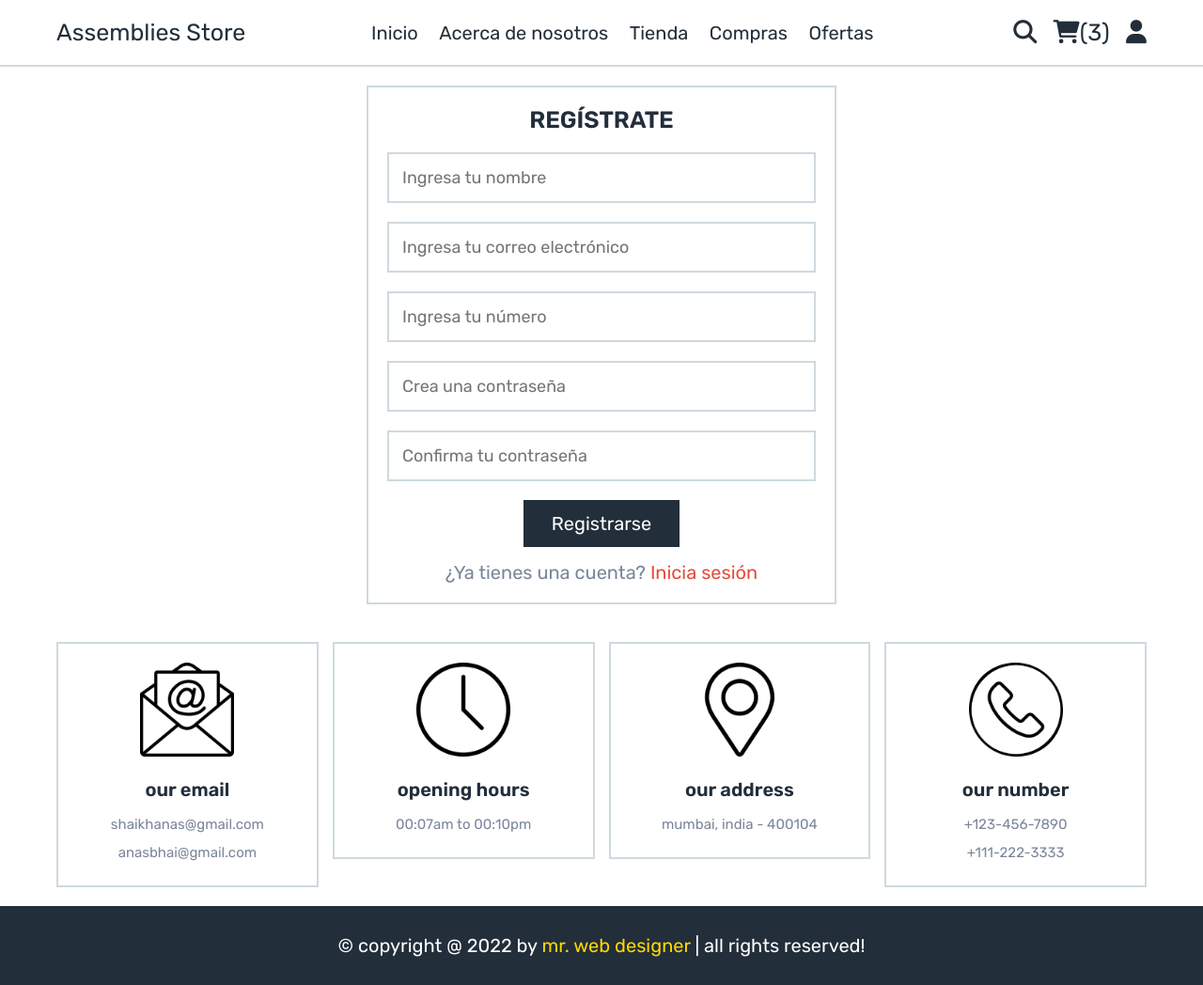
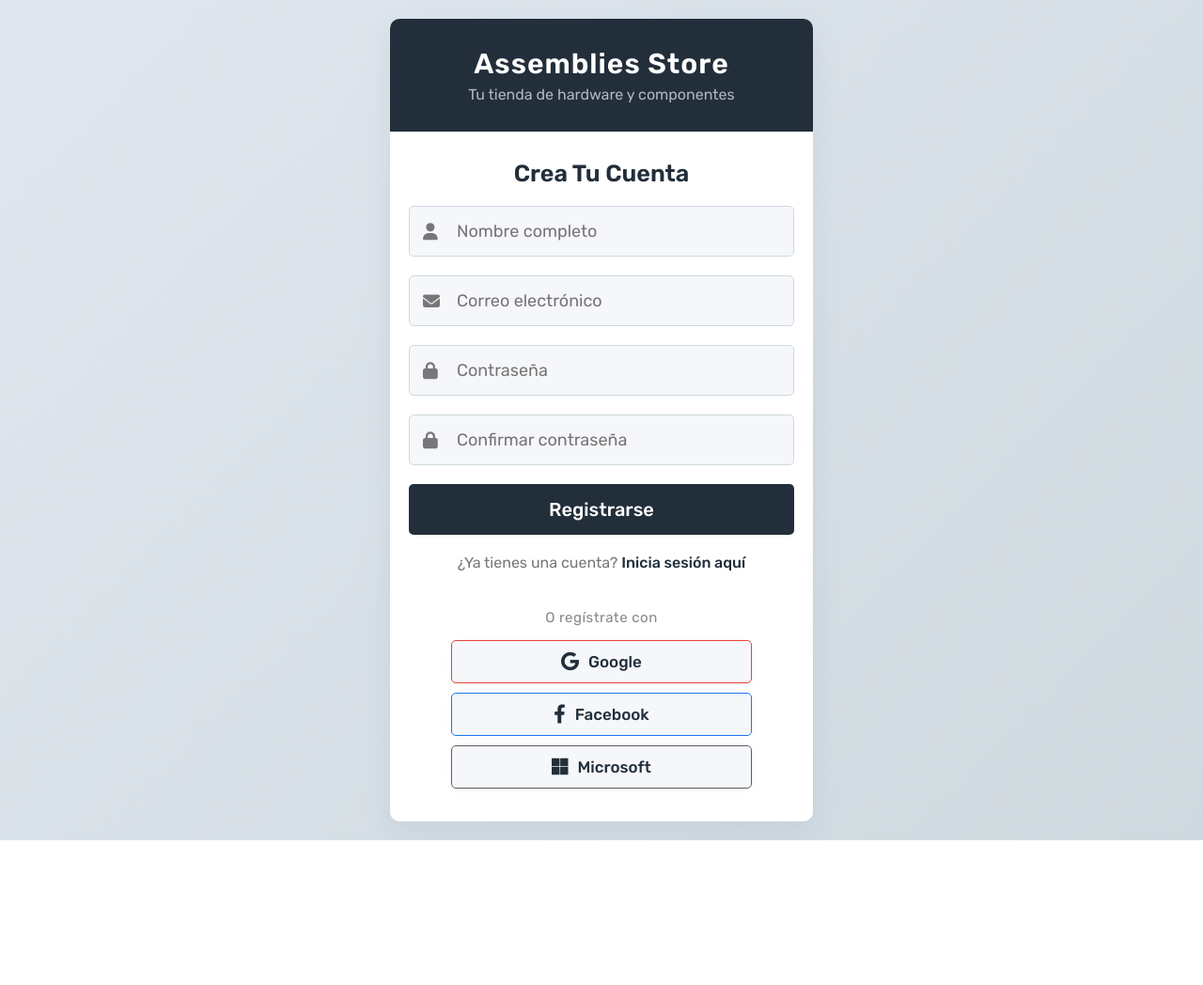
Before and after one commit to JhavierQ14/assemblies-store, a website: page src/pages/register.html in a window 1280 px wide. Shown: the whole page at 94% size. After the commit the page ends 894 px from the top, so only its background shows below. Drawn offline with Linux system fonts and the light colour scheme; files that its build step writes are made by us from their sources; files whose address does not match are found by name.

Commit message:
Register

```diff
--- /dev/null
+++ b/src/css/Register.css
@@ -0,0 +1,254 @@
+@import url('https://fonts.googleapis.com/css2?family=Rubik:wght@300;400;500;600&display=swap');
+
+:root{
+   --yellow:#fed330;
+   --red:#e74c3c;
+   --white:#fff;
+   --black:#222;
+   --light-color:#777;
+   --border:.2rem solid var(--black);
+   --light-bg:#f5f5f5;
+}
+
+*{
+   font-family: 'Rubik', sans-serif;
+   margin:0; padding:0;
+   box-sizing: border-box;
+   outline: none; border:none;
+   text-decoration: none;
+   transition: .2s linear;
+}
+
+*::selection{
+   background-color: var(--yellow);
+   color:var(--black);
+}
+
+html{
+   font-size: 62.5%;
+   overflow-x: hidden;
+}
+
+body{
+   background: linear-gradient(135deg, #e0e7ef 0%, #cfd9df 100%);
+   min-height: 100vh;
+   display: flex;
+   align-items: center;
+   justify-content: center;
+   padding: 2rem;
+}
+
+.login-container{
+   width: 100%;
+   max-width: 45rem;
+}
+
+.login-box{
+   background-color: #fff;
+   border-radius: 1rem;
+   box-shadow: 0 1rem 3rem rgba(80,100,120,0.10);
+   overflow: hidden;
+}
+
+.logo-section{
+   background-color: #222e3a;
+   color: #fff;
+   text-align: center;
+   padding: 3rem 2rem;
+}
+
+.logo-section h1{
+   font-size: 3rem;
+   margin-bottom: .5rem;
+   letter-spacing: 1px;
+}
+
+.logo-section p{
+   font-size: 1.6rem;
+   color: #b0b8c1;
+}
+
+.login-form{
+   padding: 3rem 2rem;
+}
+
+.login-form h3{
+   font-size: 2.5rem;
+   color: #222e3a;
+   text-align: center;
+   margin-bottom: 2rem;
+   text-transform: capitalize;
+}
+
+.input-group{
+   position: relative;
+   margin-bottom: 2rem;
+}
+
+.input-group i{
+   position: absolute;
+   top: 50%;
+   left: 1.5rem;
+   transform: translateY(-50%);
+   font-size: 1.8rem;
+   color: var(--light-color);
+   z-index: 1;
+}
+
+.input-group .box{
+   width: 100%;
+   padding: 1.5rem 1.5rem 1.5rem 5rem;
+   font-size: 1.8rem;
+   color: var(--black);
+   border: 1.5px solid #cfd9df;
+   border-radius: .5rem;
+   background-color: #f5f7fa;
+}
+
+.input-group .box:focus{
+   background-color: #fff;
+   border-color: #222e3a;
+}
+
+.btn{
+   width: 100%;
+   padding: 1.5rem;
+   font-size: 2rem;
+   background-color: #222e3a;
+   color: #fff;
+   border-radius: .5rem;
+   cursor: pointer;
+   text-transform: capitalize;
+   font-weight: 500;
+   margin-bottom: 2rem;
+}
+
+.btn:hover{
+   background-color: #3a4a5d;
+   color: #ffd700;
+}
+
+.links{
+   text-align: center;
+   margin-bottom: 2rem;
+}
+
+.forgot-password{
+   font-size: 1.6rem;
+   color: var(--light-color);
+}
+
+.forgot-password:hover{
+   color: #222e3a;
+}
+
+.register-link{
+   text-align: center;
+   font-size: 1.6rem;
+   color: var(--light-color);
+}
+
+.register-link a{
+   color: #222e3a;
+   font-weight: 500;
+}
+
+.register-link a:hover{
+   color: #ffd700;
+}
+
+.social-login {
+   padding: 0 2rem 2.5rem 2rem;
+   text-align: center;
+}
+
+.social-title {
+   font-size: 1.5rem;
+   color: #888;
+   margin-bottom: 1.5rem;
+   margin-top: 1rem;
+   letter-spacing: .5px;
+}
+
+.social-btn {
+   display: flex;
+   align-items: center;
+   justify-content: center;
+   gap: 1rem;
+   width: 100%;
+   max-width: 320px;
+   margin: 0 auto 1rem auto;
+   padding: 1.2rem 0;
+   font-size: 1.7rem;
+   border-radius: .5rem;
+   border: none;
+   cursor: pointer;
+   font-weight: 500;
+   transition: background .2s, color .2s;
+   background: #f5f7fa;
+   color: #222e3a;
+   box-shadow: 0 2px 8px rgba(80,100,120,0.04);
+}
+
+.social-btn i {
+   font-size: 2rem;
+}
+
+.social-btn.google {
+   border: 1.5px solid #ea4335;
+}
+.social-btn.google:hover {
+   background: #ea4335;
+   color: #fff;
+}
+
+.social-btn.facebook {
+   border: 1.5px solid #1877f3;
+}
+.social-btn.facebook:hover {
+   background: #1877f3;
+   color: #fff;
+}
+
+.social-btn.microsoft {
+   border: 1.5px solid #5e5e5e;
+}
+.social-btn.microsoft:hover {
+   background: #5e5e5e;
+   color: #fff;
+}
+
+/* Responsive */
+@media (max-width:768px){
+   html{
+      font-size: 55%;
+   }
+
+   .login-container{
+      max-width: 40rem;
+   }
+}
+
+@media (max-width:450px){
+   html{
+      font-size: 50%;
+   }
+
+   body{
+      padding: 1rem;
+   }
+
+   .login-form{
+      padding: 2rem 1.5rem;
+   }
+
+   .logo-section{
+      padding: 2rem 1.5rem;
+   }
+}
+
+@media (max-width:768px){
+   .social-login {
+      padding: 0 1.5rem 2rem 1.5rem;
+   }
+}
--- a/src/pages/register.html
+++ b/src/pages/register.html
@@ -4,130 +4,56 @@
    <meta charset="UTF-8">
    <meta http-equiv="X-UA-Compatible" content="IE=edge">
    <meta name="viewport" content="width=device-width, initial-scale=1.0">
-   <title>register</title>
+   <title>Registro - Assemblies Store</title>
 
-   <!-- font awesome cdn link  -->
    <link rel="stylesheet" href="https://cdnjs.cloudflare.com/ajax/libs/font-awesome/6.1.1/css/all.min.css">
-
-   <!-- custom css file link  -->
-   <link rel="stylesheet" href="css/style.css">
-
+   <link rel="stylesheet" href="../css/login.css">
 </head>
 <body>
 
-<header class="header">
-
-   <section class="flex">
-
-      <a href="home.html" class="logo">Assemblies Store</a>
-
-      <nav class="navbar">
-         <a href="home.html">Inicio</a>
-         <a href="about.html">Acerca de nosotros</a>
-         <a href="menu.html">Tienda</a>
-         <a href="orders.html">Compras</a>
-         <a href="contact.html">Ofertas</a>
-      </nav>
-
-      <div class="icons">
-         <a href="search.html"><i class="fas fa-search"></i></a>
-         <a href="cart.html"><i class="fas fa-shopping-cart"></i><span>(3)</span></a>
-         <div id="user-btn" class="fas fa-user"></div>
-         <div id="menu-btn" class="fas fa-bars"></div>
+<div class="login-container">
+   <div class="login-box">
+      <div class="logo-section">
+         <h1>Assemblies Store</h1>
+         <p>Tu tienda de hardware y componentes</p>
       </div>
 
-      <div class="profile">
-         <p class="name">shaikh anas</p>
-         <div class="flex">
-            <a href="profile.html" class="btn">profile</a>
-            <a href="#" class="delete-btn">logout</a>
-         </div>
-         <p class="account"><a href="login.html">login</a> or <a href="register.html">register</a></p>
+      <form action="" method="post" class="login-form">
+         <h3>Crea tu cuenta</h3>
+
+         <div class="input-group">
+            <i class="fas fa-user"></i>
+            <input type="text" required maxlength="50" name="name" placeholder="Nombre completo" class="box">
          </div>
 
-   </section>
+         <div class="input-group">
+            <i class="fas fa-envelope"></i>
+            <input type="email" required maxlength="50" name="email" placeholder="Correo electrónico" class="box">
+         </div>
 
-</header>
+         <div class="input-group">
+            <i class="fas fa-lock"></i>
+            <input type="password" required maxlength="20" name="pass" placeholder="Contraseña" class="box">
+         </div>
 
-<section class="form-container">
+         <div class="input-group">
+            <i class="fas fa-lock"></i>
+            <input type="password" required maxlength="20" name="confirm_pass" placeholder="Confirmar contraseña" class="box">
+         </div>
 
-   <form action="" method="post">
-      <h3>Regístrate</h3>
-      <input type="text" required maxlength="20" name="name" placeholder="Ingresa tu nombre" class="box" oninput="this.value = this.value.replace(/\s/g, '')">
-      <input type="email" required maxlength="50" name="email" placeholder="Ingresa tu correo electrónico" class="box" oninput="this.value = this.value.replace(/\s/g, '')">
-      <input type="number" min="0" max="9999999999" onkeypress="if(this.value.length == 10) return false;" placeholder="Ingresa tu número" required class="box" name="number">
-      <input type="password" required maxlength="20" name="pass" placeholder="Crea una contraseña" class="box" oninput="this.value = this.value.replace(/\s/g, '')">
-      <input type="password" required maxlength="20" name="cpass" placeholder="Confirma tu contraseña" class="box" oninput="this.value = this.value.replace(/\s/g, '')">
          <input type="submit" value="Registrarse" class="btn" name="submit">
-      <p>¿Ya tienes una cuenta? <a href="login.html">Inicia sesión</a></p>
+
+         <p class="register-link">¿Ya tienes una cuenta? <a href="login.html">Inicia sesión aquí</a></p>
       </form>
 
-</section>
-
-
-
-
-
-
-
-
-
-
-
-
-
-
-
-
-
-
-
-
-
-
-
-
-<footer class="footer">
-
-   <section class="box-container">
-
-      <div class="box">
-         <img src="images/email-icon.png" alt="">
-         <h3>our email</h3>
-         <a href="mailto:shaikhanas@gmail.com">shaikhanas@gmail.com</a>
-         <a href="mailto:anasbhai@gmail.com">anasbhai@gmail.com</a>
+      <div class="social-login">
+         <p class="social-title">O regístrate con</p>
+         <button class="social-btn google"><i class="fab fa-google"></i> Google</button>
+         <button class="social-btn facebook"><i class="fab fa-facebook-f"></i> Facebook</button>
+         <button class="social-btn microsoft"><i class="fab fa-microsoft"></i> Microsoft</button>
       </div>
-
-      <div class="box">
-         <img src="images/clock-icon.png" alt="">
-         <h3>opening hours</h3>
-         <p>00:07am to 00:10pm </p>
    </div>
-
-      <div class="box">
-         <img src="images/map-icon.png" alt="">
-         <h3>our address</h3>
-         <a href="https://www.google.com/maps">mumbai, india - 400104</a>
 </div>
-
-      <div class="box">
-         <img src="images/phone-icon.png" alt="">
-         <h3>our number</h3>
-         <a href="tel:1234567890">+123-456-7890</a>
-         <a href="tel:1112223333">+111-222-3333</a>
-      </div>
-
-   </section>
-
-   <div class="credit">&copy; copyright @ 2022 by <span>mr. web designer</span> | all rights reserved!</div>
-
-</footer>
-
-<div class="loader">
-   <img src="images/loader.gif" alt="">
-</div>
-
-<script src="js/script.js"></script>
 
 </body>
 </html>
```
Lines whose indentation alone changed are shown as unchanged.
